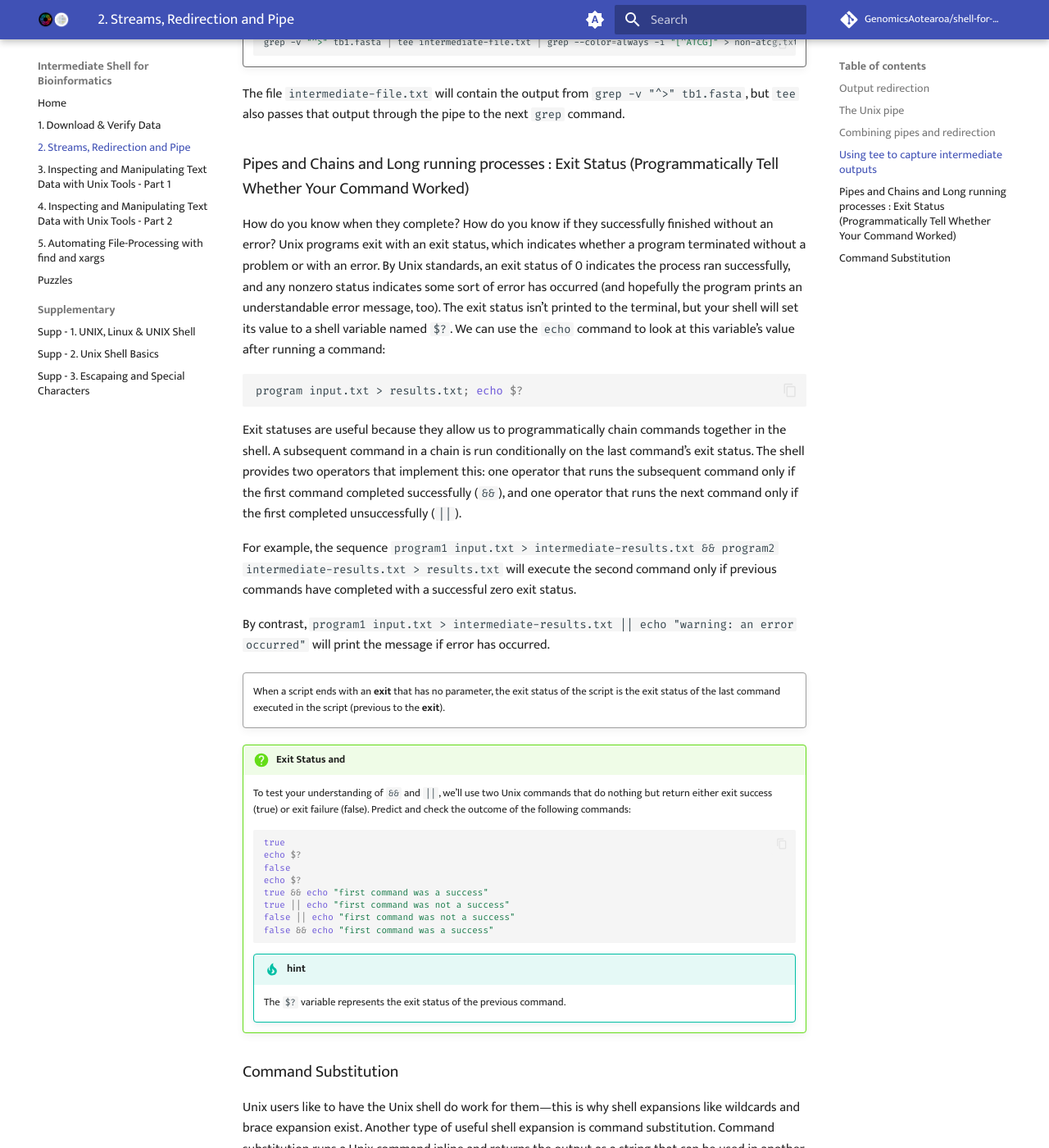
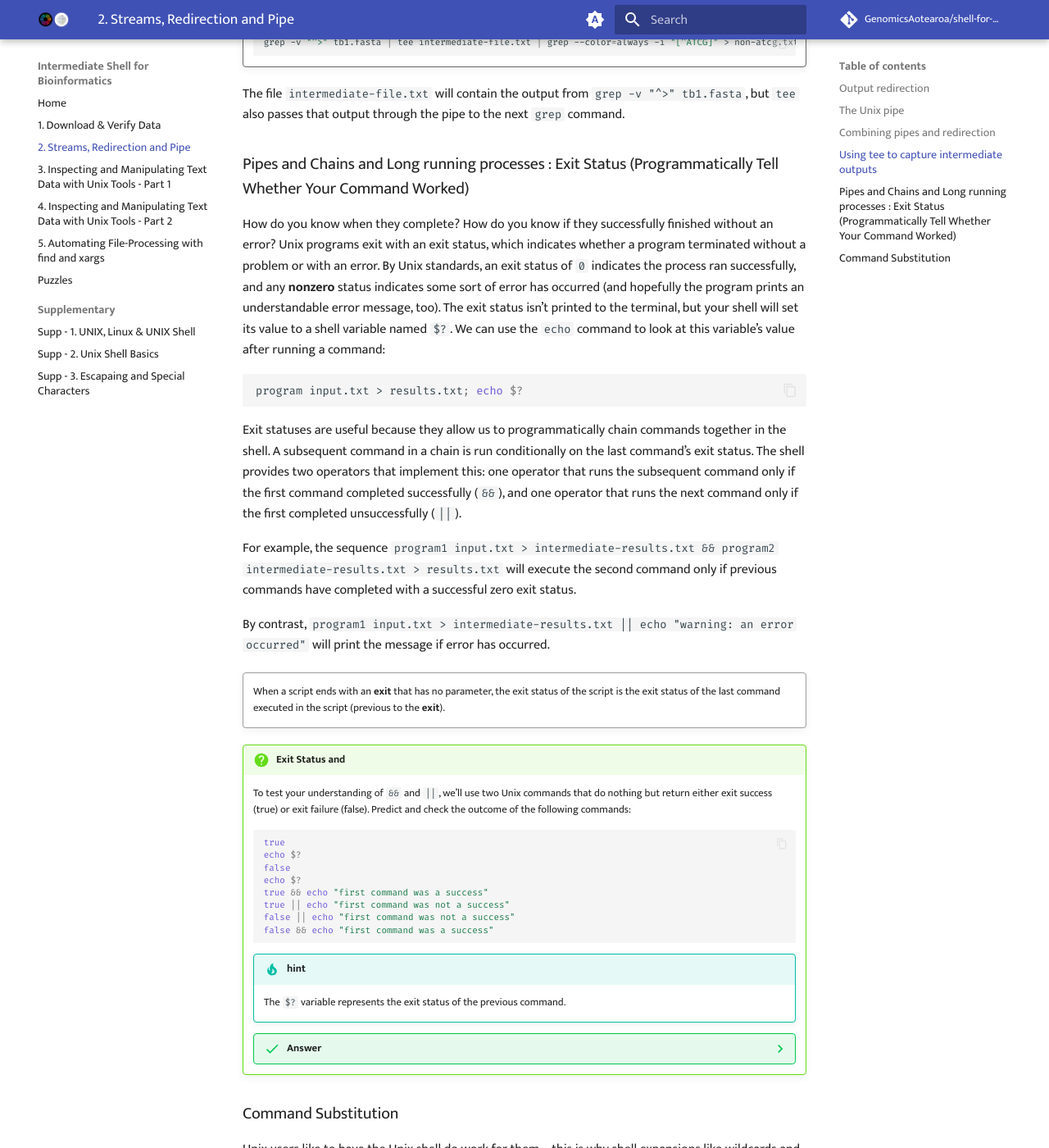
Before and after one commit to GenomicsAotearoa/shell-for-bioinformatics, an MkDocs documentation site: the page built from docs/3_streams_red_pipe.md, in a window 1280 px wide and 1400 px high, scrolled down 5009 px. Shown: the whole window at 82% size. Built offline with MkDocs 1.6.1 and Material for MkDocs 9.7.7, drawn with Linux system fonts in a browser that asks for light colours; comment, search, counter and statistics services are not loaded.

````diff
--- a/docs/3_streams_red_pipe.md
+++ b/docs/3_streams_red_pipe.md
@@ -276,7 +276,7 @@ The file `intermediate-file.txt` will contain the output from `grep -v "^>" tb1.
 ### Pipes and Chains and Long running processes  : Exit Status (Programmatically Tell Whether Your Command Worked)
 
 
-How do you know when they complete? How do you know if they successfully finished without an error? Unix programs exit with an exit status, which indicates whether a program terminated without a problem or with an error. By Unix standards, an exit status of 0 indicates the process ran successfully, and any nonzero status indicates some sort of error has occurred (and hopefully the program prints an understandable error message, too). The exit status isn’t printed to the terminal, but your shell will set its value to a shell variable named   `$?`. We can use the `echo` command to look at this variable’s value after running a command:
+How do you know when they complete? How do you know if they successfully finished without an error? Unix programs exit with an exit status, which indicates whether a program terminated without a problem or with an error. By Unix standards, an exit status of `0` indicates the process ran successfully, and any **nonzero** status indicates some sort of error has occurred (and hopefully the program prints an understandable error message, too). The exit status isn’t printed to the terminal, but your shell will set its value to a shell variable named   `$?`. We can use the `echo` command to look at this variable’s value after running a command:
 
 ```bash
 program input.txt > results.txt; echo $?
@@ -306,6 +306,9 @@ By contrast, `program1 input.txt > intermediate-results.txt || echo "warning: an
     !!! tip "hint"
         The `$?` variable represents the exit status of the previous command.
 
+    ??? success "Answer"
+
+
 ### Command Substitution
 
 Unix users like to have the Unix shell do work for them—this is why shell expansions like wildcards and brace expansion exist. Another type of useful shell expansion is command substitution. Command substitution runs a Unix command inline and returns the output as a string that can be used in another command. This opens up a lot of useful possibilities. For example, if you want to include the results from executing a command into a text, you can type:
````
